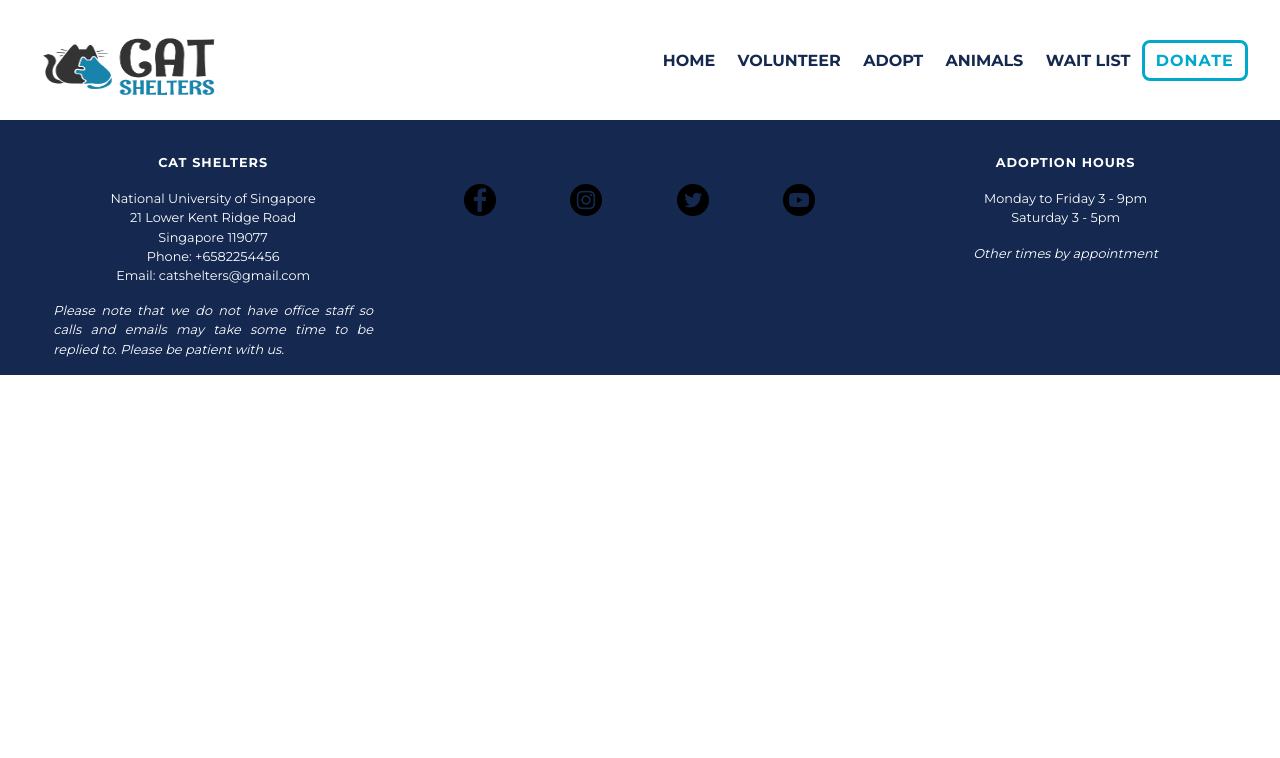
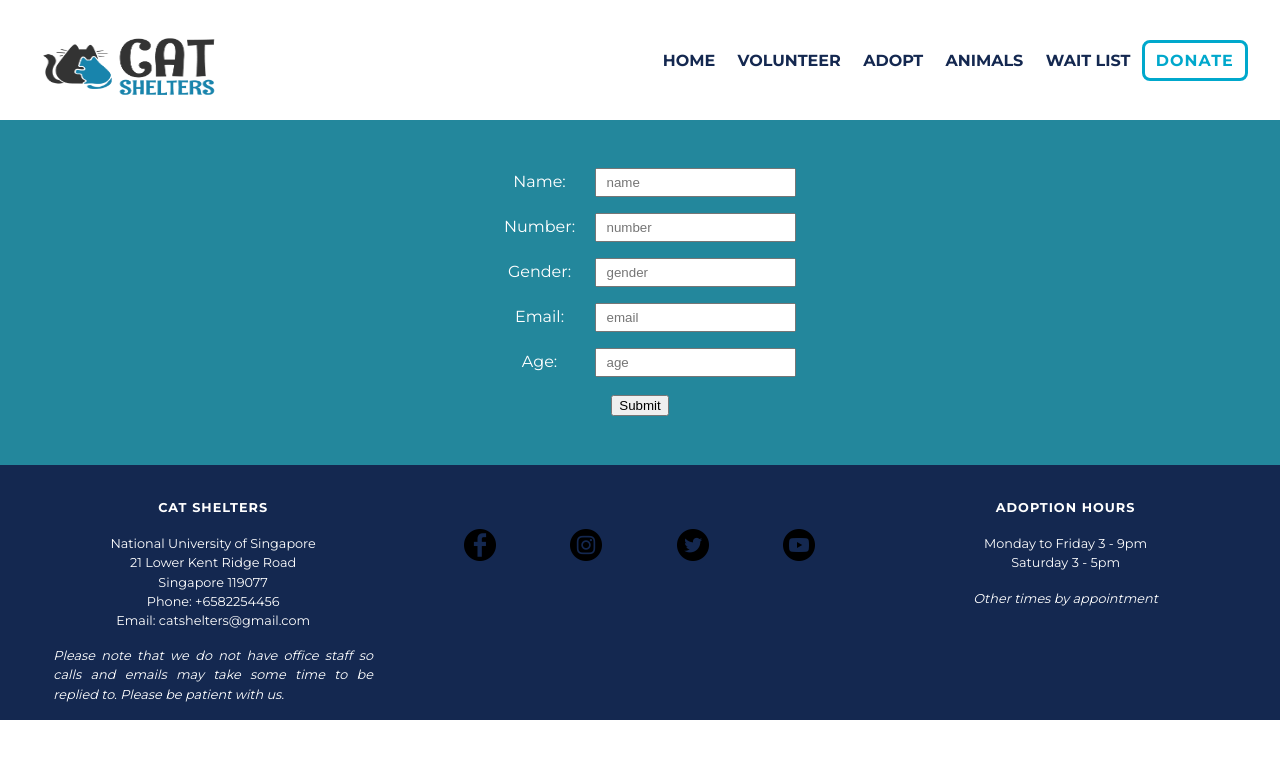
Before and after one commit to GallifreyY/CatsShelter, a React (Create React App) app: page /a_application in a window 1280 px wide. Shown: the top 758 px of the page. Built offline with nearby package versions, Linux system fonts and the light colour scheme.

Commit message:
add application

```diff
--- a/src/containers/Adopt/Adopt.jsx
+++ b/src/containers/Adopt/Adopt.jsx
@@ -8,6 +8,7 @@ import Img from "../../components/UI/Image/Img";
 import imgCat1 from "../../assets/imgs/web-cats/vol_cat1.jpg";
 import imgCat2 from "../../assets/imgs/web-cats/vol_cat2.jpeg";
 import imgCat3 from "../../assets/imgs/web-cats/vol_cat3.jpg";
+import {Link } from "react-router-dom";
 
 const Adopt = props => {
     return (
@@ -41,9 +42,9 @@ const Adopt = props => {
                         We will contact you with 1-2 days of your submission.
                         Please be patient as we are all volunteers.
                         If you do not hear back after 2 days, please email us as a technical problem may have prevented delivery of your application. </p>
-                    <a href="https://secure.lglforms.com/form_engine/s/rwQeucie5SeXQh7qVoXVPQ">
-                        <Button disabled btnColor="Button-white">adoption application</Button>
-                    </a>
+                    <Link to ='/a_application' >
+                        <Button btnColor="Button-white">adoption application</Button>
+                    </Link>
                 </div>
                 <div className="Adopt-img">
                     <Img src={imgCat1} imgType="Img-small-only" alt="image of a cat" />
--- a/src/containers/App.jsx
+++ b/src/containers/App.jsx
@@ -10,6 +10,8 @@ import Adopt from "./Adopt/Adopt";
 import WaitList from "./WaitList/WaitList";
 import Donate from "./Donate/Donate";
 import Animals from "./Animals/Animals";
+import volunteerApplication from "./Application/volunteerApplication"
+import adoptionApplication from "./Application/adoptionApplication"
 
 const App = props => {
     return (
@@ -18,7 +20,9 @@ const App = props => {
             <Switch>
                 <Route path="/" exact component={Home} />
                 <Route path="/volunteer" component={Volunteer} />
+                <Route path="/a_application" component={adoptionApplication} />
                 <Route path="/adopt" component={Adopt} />
+                <Route path="/v_application" component={volunteerApplication} />
                 <Route path="/waitList" component={WaitList} />
                 <Route path="/donate" component={Donate} />
                 <Route path="/animals" component={Animals} />
--- /dev/null
+++ b/src/containers/Application/Application.css
@@ -0,0 +1,12 @@
+body {
+    text-align: center;
+}
+
+label {
+    display: inline-block;
+    width: 110px;
+}
+
+input {
+    padding: 5px 10px;
+}
--- /dev/null
+++ b/src/containers/Application/adoptionApplication.jsx
@@ -0,0 +1,61 @@
+import React from "react";
+import {Component} from 'react';
+
+import "./Application.css";
+import Aux from "../../hoc/Auxiliary/Auxiliary";
+import Section from "../../components/UI/Section/Section";
+
+class adoptionApplication extends Component {
+    constructor(props) {
+      super(props);
+
+      this.state = {
+        newApplicants: {
+          name: '',
+          number:'',
+          email: '',
+          age: '',
+          gender: '',
+        }
+      }
+      this.handleFormSubmit = this.handleFormSubmit.bind(this);
+      this.handleClearForm = this.handleClearForm.bind(this);
+    }
+
+    handleFormSubmit() {
+      // Form submission logic
+    }
+    handleClearForm() {
+      // Reset the form
+    }
+    render() {
+      return (
+        <Aux>
+            <Section sectionType="Blue" displayType="Flex">
+            <body>
+                <form className="container" onSubmit={this.handleFormSubmit}>
+                    <label for="name">Name: </label>
+                    <input type="text" name="name" placeholder="name" />
+                    <p></p>
+                    <label for="number">Number: </label>
+                    <input type="text" name="number" placeholder="number" />
+                    <p></p>
+                    <label for="gender">Gender: </label>
+                    <input type="text" name="gender" placeholder="gender" />
+                    <p></p>
+                    <label for="email">Email: </label>
+                    <input type="text" name="email" placeholder="email" />
+                    <p></p>
+                    <label for="age">Age: </label>
+                    <input type="text" name="age" placeholder="age" />
+                    <p></p>
+                    <button>Submit</button>
+                </form>
+            </body>
+            </Section>
+        </Aux>
+      );
+    }
+  }
+
+export default adoptionApplication;
--- /dev/null
+++ b/src/containers/Application/volunteerApplication.jsx
@@ -0,0 +1,61 @@
+import React from "react";
+import {Component} from 'react';
+
+import "./Application.css";
+import Aux from "../../hoc/Auxiliary/Auxiliary";
+import Section from "../../components/UI/Section/Section";
+
+class volunteerApplication extends Component {
+    constructor(props) {
+      super(props);
+
+      this.state = {
+        newApplicants: {
+          name: '',
+          number:'',
+          email: '',
+          age: '',
+          gender: '',
+        }
+      }
+      this.handleFormSubmit = this.handleFormSubmit.bind(this);
+      this.handleClearForm = this.handleClearForm.bind(this);
+    }
+
+    handleFormSubmit() {
+      // Form submission logic
+    }
+    handleClearForm() {
+      // Reset the form
+    }
+    render() {
+      return (
+        <Aux>
+            <Section sectionType="Blue" displayType="Flex">
+            <body>
+                <form className="container" onSubmit={this.handleFormSubmit}>
+                    <label for="name">Name: </label>
+                    <input type="text" name="name" placeholder="name" />
+                    <p></p>
+                    <label for="number">Number: </label>
+                    <input type="text" name="number" placeholder="number" />
+                    <p></p>
+                    <label for="gender">Gender: </label>
+                    <input type="text" name="gender" placeholder="gender" />
+                    <p></p>
+                    <label for="email">Email: </label>
+                    <input type="text" name="email" placeholder="email" />
+                    <p></p>
+                    <label for="age">Age: </label>
+                    <input type="text" name="age" placeholder="age" />
+                    <p></p>
+                    <button>Submit</button>
+                </form>
+            </body>
+            </Section>
+        </Aux>
+      );
+    }
+  }
+
+export default volunteerApplication;
--- a/src/containers/Volunteer/Volunteer.jsx
+++ b/src/containers/Volunteer/Volunteer.jsx
@@ -6,6 +6,7 @@ import Aux from "../../hoc/Auxiliary/Auxiliary";
 import Img from "../../components/UI/Image/Img";
 import AdoptImg from "../../assets/imgs/web-cats/adopt_cat1.jpg";
 import Button from "../../components/UI/Button/Button";
+import {Link } from "react-router-dom";
 
 const Volunteer = props => {
 
@@ -32,9 +33,9 @@ const Volunteer = props => {
                         <p>And most importantly, LOVE the cats. Some cats might not be as adorable as others, we hope you can still be nice to them and stay patient.</p>
                         <p>Have a special talent such as photography, accounting, web design, marketing, or fundraising? We have lots of opportunities for people with different skills.</p>
                         <p>Fill out an application and our Volunteer Coordinator will be in touch soon to discuss. If you would like to volunteer with us, please complete the </p>
-                    <a href="https://secure.lglforms.com/form_engine/s/rwQeucie5SeXQh7qVoXVPQ">
-                        <Button disabled btnColor="Button-white">VOLUNTEER APPLICATION</Button>
-                    </a>
+                    <Link to ='/v_application' >
+                        <Button btnColor="Button-white">VOLUNTEER APPLICATION</Button>
+                    </Link>
                 </div>
                 <div className="Volunteer-img">
                     <Img src={AdoptImg} alt="cat image" imgType="Img-sizing" />
```
